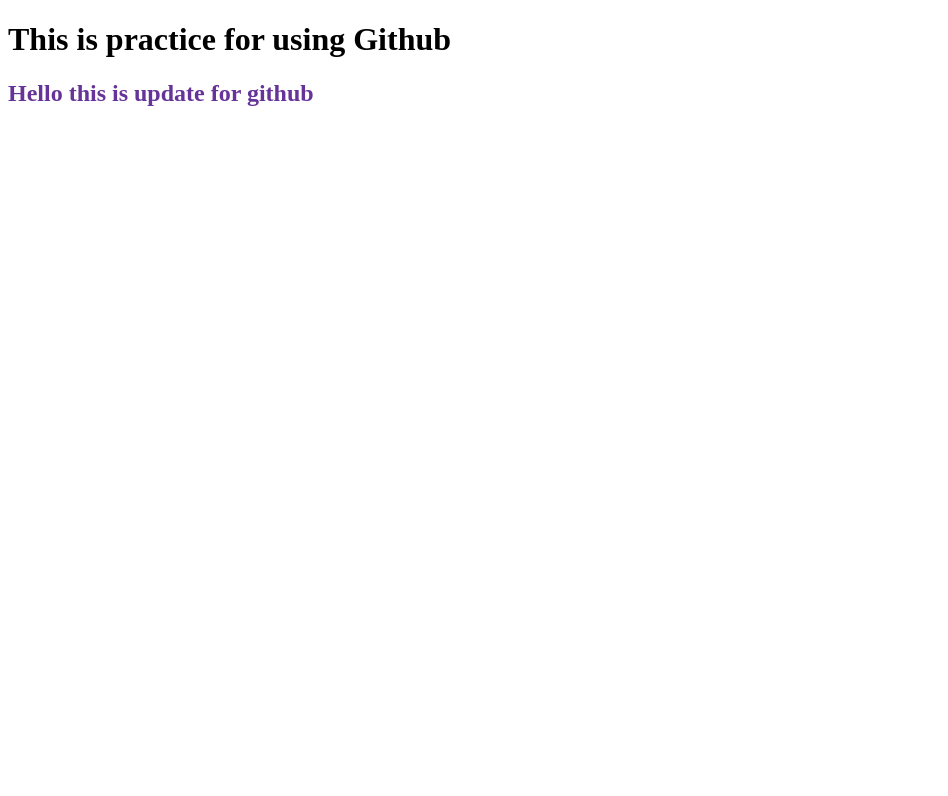
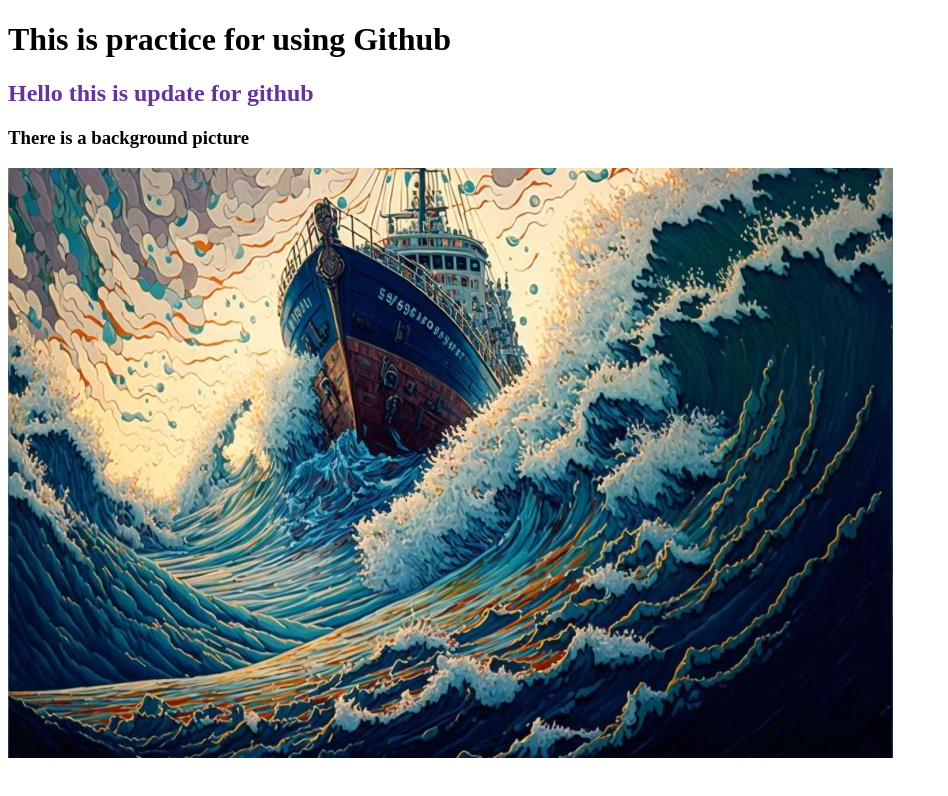
Before and after one commit to mdariful79/Practice-Git, a plain HTML site: page index.html in a window 1280 px wide. Shown: the whole page, without its empty margins (0-948 px from the left). Drawn offline with Linux system fonts and the light colour scheme.

Commit message:
image added

```diff
--- a/index.html
+++ b/index.html
@@ -10,5 +10,9 @@
 <body>
     <h1> This is practice for using Github</h1>
     <h2>Hello this is update for github</h2>
+    <h3>There is a background picture</h3>
+    <img src="backg.jpg" alt="Back Image"/>
+
+
 </body>
 </html>
```
Also changed, not shown: backg.jpg (added).
